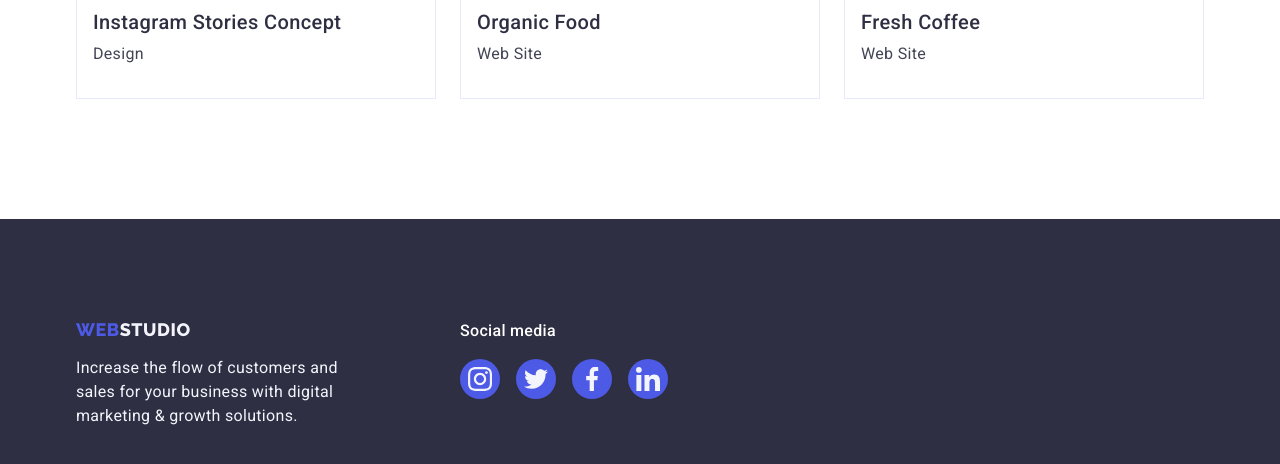
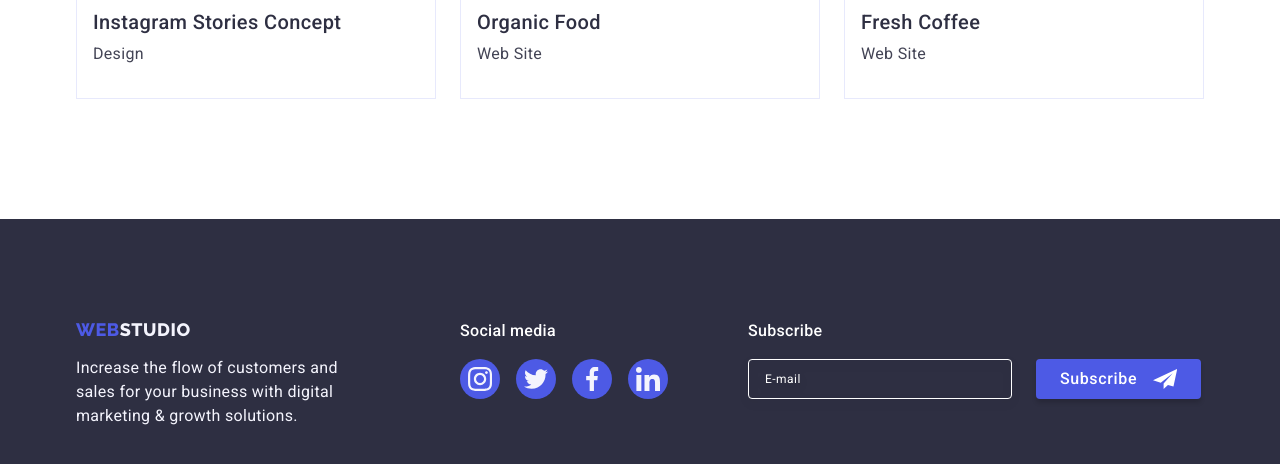
Before and after one commit to pbohdanov/goit-markup-hw-06, a plain HTML site: page portfolio.html in a window 1280 px wide. Shown: the part 1551-2015 px from the top of the page. Drawn offline with nearby package versions, Linux system fonts and the light colour scheme.

Commit message:
update footer in portfolio sec

```diff
--- a/portfolio.html
+++ b/portfolio.html
@@ -288,7 +288,7 @@
             digital marketing & growth solutions.
           </p>
         </div>
-        <!-- Footer social link  -->
+        <!-- ========== Footer social link =========== -->
         <div class="footer-social-media">
           <p class="footer-text-social">Social media</p>
           <ul class="footer-social-link-list list link">
@@ -342,6 +342,26 @@
             </li>
           </ul>
         </div>
+        <div class="footer-subscribe">
+          <p class="footer-subscribe-title">Subscribe</p>
+          <form class="footer-subscribe-form">
+            <label class="footer-subscribe-label" for="user-subscribe">
+              <input
+                class="footer-subscribe-input"
+                type="email"
+                id="user-subscribe"
+                placeholder="E-mail"
+                name="user-subscribe"
+              />
+            </label>
+            <button class="button subscribe-button" type="submit">
+              Subscribe
+              <svg class="subscribe-button-icon" width="24" height="24">
+                <use href="./images/icons.svg#icon-send"></use>
+              </svg>
+            </button>
+          </form>
+        </div>
       </div>
     </footer>
     <script src="./js/modal.js"></script>
```
Also changed, not shown: index.html (+1 -1 lines).
